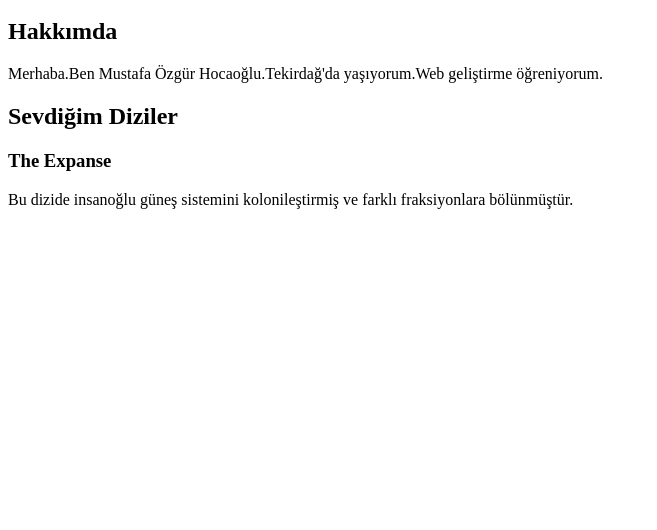
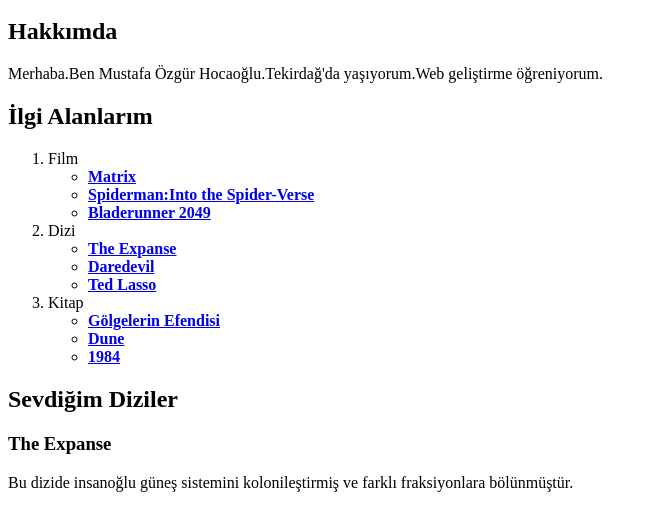
Before and after one commit to CrtCas/Html-odev2, a plain HTML site: page index.html in a window 1280 px wide. Shown: the part 48-578 px from the top of the page, without its empty margins (0-657 px from the left). Drawn offline with Linux system fonts and the light colour scheme.

Commit message:
Yeni verilen ödeve uygun şekilde güncellendi

```diff
--- a/index.html
+++ b/index.html
@@ -1,6 +1,33 @@
 <h1>Mustafa Özgür Hocaoğlu</h1>
 <h2>Hakkımda</h2>
 <p>Merhaba.Ben Mustafa Özgür Hocaoğlu.Tekirdağ'da yaşıyorum.Web geliştirme öğreniyorum.</p>
+<h2>İlgi Alanlarım</h2>
+<ol>
+    <li>Film
+        <ul>
+            <li><strong>
+                <a href="https://www.imdb.com/title/tt0133093/" target="_blank">Matrix</a> </strong> </li>
+                <li><strong>
+                    <a href="https://www.imdb.com/title/tt0133093/" target="_blank">Spiderman:Into the Spider-Verse</a> </strong> </li>
+            <li><strong>
+                <a href="https://www.imdb.com/title/tt1856101/" target="_blank">Bladerunner 2049</a> </strong> </li>
+        </ul>
+    </li>
+    <li>Dizi
+        <ul>
+            <li><a href="https://www.imdb.com/title/tt3230854/" target="_blank"><strong> The Expanse</strong></a></li>
+            <li><a href="https://www.imdb.com/title/tt3322312/?ref_=nv_sr_srsg_0" target="_blank"><strong>Daredevil</strong></a> </li>
+            <li><a href="https://www.imdb.com/title/tt10986410/?ref_=nv_sr_srsg_0" target="_blank"><strong> Ted Lasso</strong></a></li>
+        </ul>
+    </li>
+    <li>Kitap
+        <ul>
+            <li><a href="https://www.goodreads.com/book/show/60400.The_Ruins_of_Gorlan?ac=1&from_search=true&qid=1dB39iOVP9&rank=1" target="_blank"><strong>Gölgelerin Efendisi</strong></a> </li>
+            <li><a href="https://www.goodreads.com/book/show/44767458-dune?ac=1&from_search=true&qid=GuD1le7Ubl&rank=1", target="_blank"><strong> Dune</strong></a></li>
+            <li><a href="https://www.goodreads.com/book/show/40961427-1984?ac=1&from_search=true&qid=l2eWP3Z1GN&rank=1" target="_blank"><strong> 1984</strong></a></li>
+        </ul>
+    </li>
+</ol>
 <h2>Sevdiğim Diziler</h2>
 <h3>The Expanse</h3>
 <p>Bu dizide insanoğlu güneş sistemini kolonileştirmiş ve farklı fraksiyonlara bölünmüştür.</p>
```
